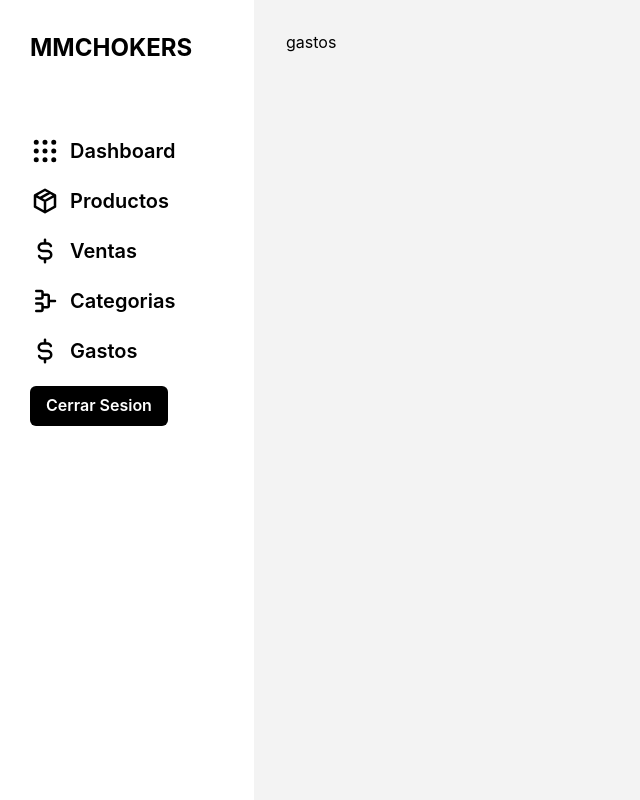
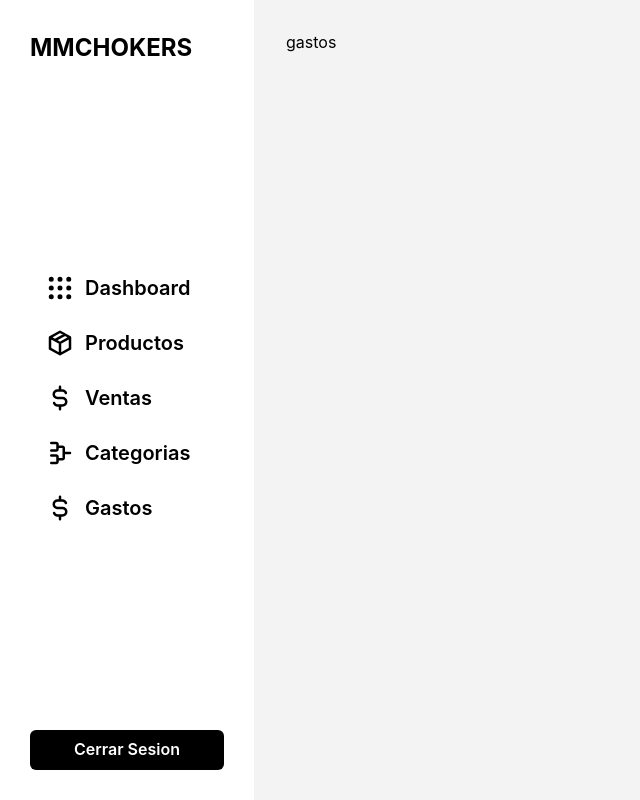
Before and after one commit to mariodev9/mmchockersADM, a Next.js app: page /gastos in a window 1280 px wide. Shown: the whole page, without its empty margins (0-640 px from the left). Built offline with nearby package versions, Linux system fonts and the light colour scheme.

Commit message:
add logout button

```diff
--- a/components/layout/index.js
+++ b/components/layout/index.js
@@ -128,29 +128,30 @@ export default function Layout({ children }) {
     <>
       <MobileNavbar />
       <Flex>
-        <Box
+        <Flex
+          direction={"column"}
+          justify={"space-between"}
           w={{ base: "0px", desktop: "20%" }}
-          display={{ base: "none", desktop: "block" }}
+          display={{ base: "none", desktop: "flex" }}
           h={"100vh"}
           p="30px 30px"
           bg={"#fff"}
           borderRight={"2px solid #f3f3f3"}
           color={"#000"}
         >
-          <Text
-            mb={"70px"}
-            fontSize={"2xl"}
-            fontWeight={700}
-            textTransform={"uppercase"}
-          >
+          <Text fontSize={"2xl"} fontWeight={700} textTransform={"uppercase"}>
             mmchokers
           </Text>
+          <Box>
             {NavLinks.map((item, key) => (
               <Link key={item.title} href={item.link}>
                 <Flex
+                  _hover={{ bg: "yellow.300" }}
+                  p={"10px 15px"}
                   key={item.title}
                   align={"center"}
-                m={"20px 0px"}
+                  my={"5px "}
+                  borderRadius={"15px"}
                   cursor={"pointer"}
                 >
                   <Box w={"35px"} mr="5px">
@@ -161,10 +162,19 @@ export default function Layout({ children }) {
                 </Flex>
               </Link>
             ))}
-          <Button bg={"#000"} onClick={() => logOut()} color={"#fff"}>
+          </Box>
+          <Flex>
+            <Button
+              flex={1}
+              bg={"#000"}
+              onClick={() => logOut()}
+              color={"#fff"}
+              _hover={{ bg: "red.300" }}
+            >
               Cerrar Sesion
             </Button>
-        </Box>
+          </Flex>
+        </Flex>
 
         <Box
           w={{ base: "100%", desktop: "80%" }}
```
Lines whose indentation alone changed are shown as unchanged.
